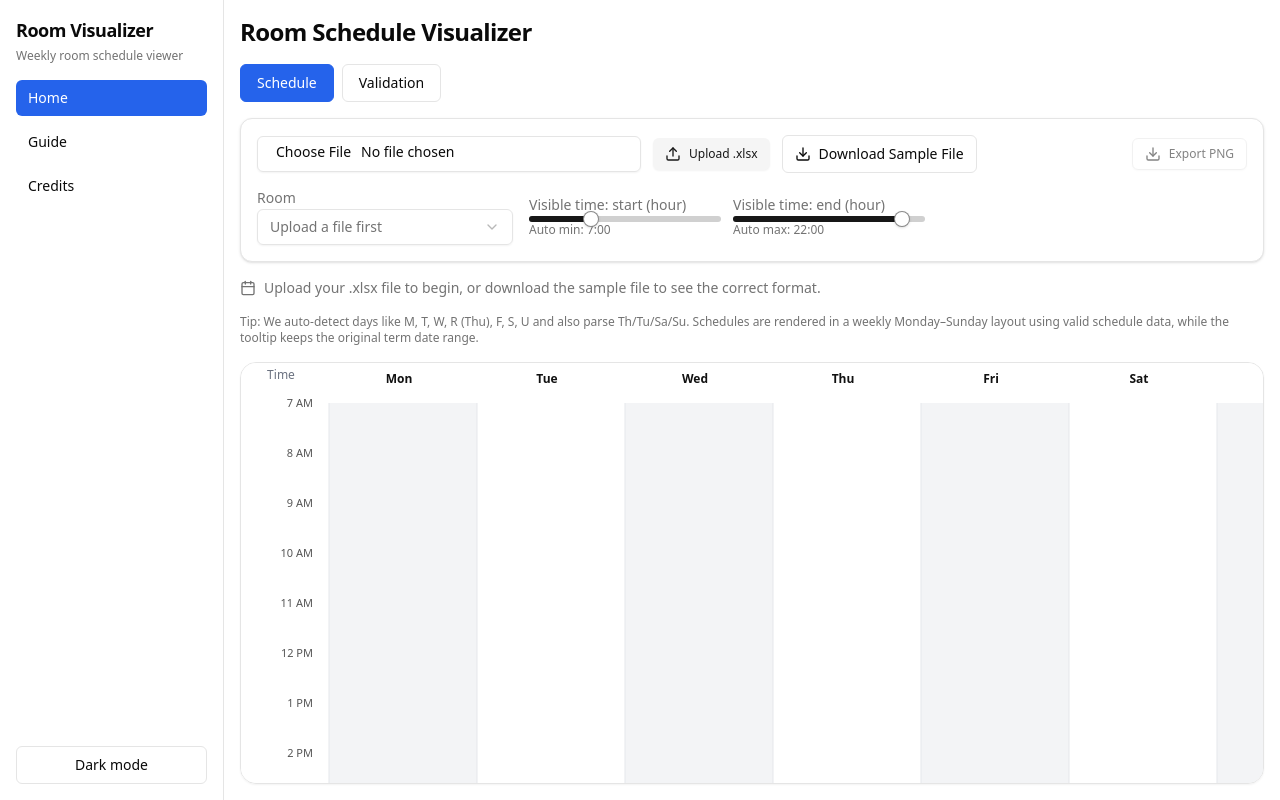
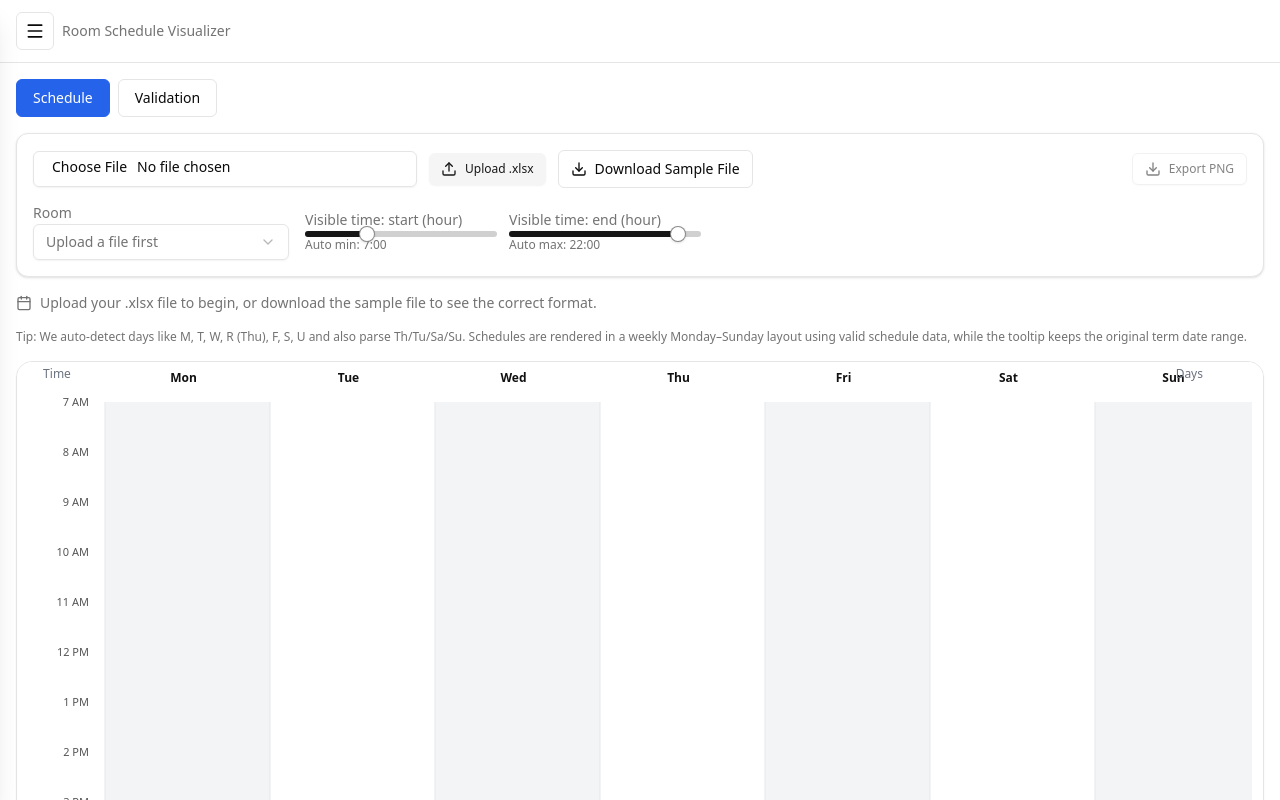
Before and after one commit to snowwolf163/room-visualizer, a React (Vite) app: page /#/ in a window 1280 px wide. Built offline with nearby package versions, Linux system fonts and the light colour scheme.

Commit message:
Convert top navigation to collapsible sidebar with global theme toggle

```diff
--- a/src/App.tsx
+++ b/src/App.tsx
@@ -1,16 +1,23 @@
 import "./index.css";
 import { HashRouter, Routes, Route, Link, useLocation } from "react-router-dom";
 import { useEffect, useState } from "react";
+import { Menu, X } from "lucide-react";
 import RoomScheduleVisualizer from "./RoomScheduleVisualizer";
 import CreditPage from "./CreditPage";
 import GuidePage from "./GuidePage";
 
+type ThemeMode = "light" | "dark";
+
 function Sidebar({
   theme,
   setTheme,
+  isOpen,
+  closeSidebar,
 }: {
-  theme: "light" | "dark";
-  setTheme: (theme: "light" | "dark") => void;
+  theme: ThemeMode;
+  setTheme: (theme: ThemeMode) => void;
+  isOpen: boolean;
+  closeSidebar: () => void;
 }) {
   const location = useLocation();
 
@@ -22,7 +29,24 @@ function Sidebar({
     }`;
 
   return (
-    <aside className="w-56 h-screen shrink-0 border-r bg-background text-foreground p-4 flex flex-col gap-4">
+    <>
+      {/* Overlay */}
+      <button
+        type="button"
+        aria-label="Close sidebar overlay"
+        onClick={closeSidebar}
+        className={`fixed inset-0 z-40 bg-black/40 transition-opacity ${
+          isOpen ? "opacity-100 pointer-events-auto" : "opacity-0 pointer-events-none"
+        }`}
+      />
+
+      {/* Drawer */}
+      <aside
+        className={`fixed left-0 top-0 z-50 h-screen w-64 shrink-0 border-r bg-background text-foreground p-4 flex flex-col gap-4 shadow-xl transition-transform duration-300 ${
+          isOpen ? "translate-x-0" : "-translate-x-full"
+        }`}
+      >
+        <div className="flex items-start justify-between gap-3">
           <div>
             <h1 className="text-lg font-semibold tracking-tight">Room Visualizer</h1>
             <p className="text-xs text-muted-foreground mt-1">
@@ -30,20 +54,31 @@ function Sidebar({
             </p>
           </div>
 
+          <button
+            type="button"
+            onClick={closeSidebar}
+            className="rounded-md border p-2 text-foreground hover:bg-muted transition-colors"
+            aria-label="Close sidebar"
+          >
+            <X className="h-4 w-4" />
+          </button>
+        </div>
+
         <nav className="flex flex-col gap-2">
-        <Link to="/" className={linkClass("/")}>
+          <Link to="/" className={linkClass("/")} onClick={closeSidebar}>
             Home
           </Link>
-        <Link to="/guide" className={linkClass("/guide")}>
+          <Link to="/guide" className={linkClass("/guide")} onClick={closeSidebar}>
             Guide
           </Link>
-        <Link to="/credits" className={linkClass("/credits")}>
+          <Link to="/credits" className={linkClass("/credits")} onClick={closeSidebar}>
             Credits
           </Link>
         </nav>
 
         <div className="mt-auto">
           <button
+            type="button"
             className="w-full rounded-md border px-3 py-2 text-sm bg-background text-foreground hover:bg-muted transition-colors"
             onClick={() => setTheme(theme === "dark" ? "light" : "dark")}
           >
@@ -51,11 +86,12 @@ function Sidebar({
           </button>
         </div>
       </aside>
+    </>
   );
 }
 
 function AppShell() {
-  const [theme, setTheme] = useState<"light" | "dark">(() => {
+  const [theme, setTheme] = useState<ThemeMode>(() => {
     const saved = localStorage.getItem("rsv-theme");
     if (saved === "light" || saved === "dark") return saved;
 
@@ -64,17 +100,48 @@ function AppShell() {
       : "light";
   });
 
+  const [sidebarOpen, setSidebarOpen] = useState(false);
+
   useEffect(() => {
     document.documentElement.classList.toggle("dark", theme === "dark");
     localStorage.setItem("rsv-theme", theme);
   }, [theme]);
 
+  useEffect(() => {
+    const onKeyDown = (e: KeyboardEvent) => {
+      if (e.key === "Escape") setSidebarOpen(false);
+    };
+
+    window.addEventListener("keydown", onKeyDown);
+    return () => window.removeEventListener("keydown", onKeyDown);
+  }, []);
+
   return (
-    <div className="min-h-screen w-full bg-background text-foreground">
-      <div className="min-h-screen flex">
-        <Sidebar theme={theme} setTheme={setTheme} />
+    <div className="h-screen w-full bg-background text-foreground">
+      <div className="h-screen overflow-hidden">
+        <Sidebar
+          theme={theme}
+          setTheme={setTheme}
+          isOpen={sidebarOpen}
+          closeSidebar={() => setSidebarOpen(false)}
+        />
 
-        <main className="flex-1 min-w-0 h-screen overflow-auto bg-background">
+        <main className="h-screen overflow-auto bg-background">
+          <div className="sticky top-0 z-30 flex items-center gap-2 border-b bg-background/95 px-4 py-3 backdrop-blur supports-[backdrop-filter]:bg-background/80">
+            <button
+              type="button"
+              onClick={() => setSidebarOpen(true)}
+              className="rounded-md border p-2 text-foreground hover:bg-muted transition-colors"
+              aria-label="Open sidebar"
+            >
+              <Menu className="h-5 w-5" />
+            </button>
+
+            <span className="text-sm font-medium text-muted-foreground">
+              Room Schedule Visualizer
+            </span>
+          </div>
+
           <Routes>
             <Route path="/" element={<RoomScheduleVisualizer theme={theme} />} />
             <Route path="/guide" element={<GuidePage />} />
--- a/src/RoomScheduleVisualizer.tsx
+++ b/src/RoomScheduleVisualizer.tsx
@@ -549,9 +549,6 @@ export default function RoomScheduleVisualizer({ theme }: RoomScheduleVisualizer
   return (
     <div className="h-full w-full flex flex-col bg-background text-foreground">
 	  <div className="shrink-0 p-4 space-y-4">
-		<h1 className="text-2xl font-semibold tracking-tight">
-		  Room Schedule Visualizer
-		</h1>
 
         <div className="flex gap-2">
           <button
```
Lines whose indentation alone changed are shown as unchanged.
